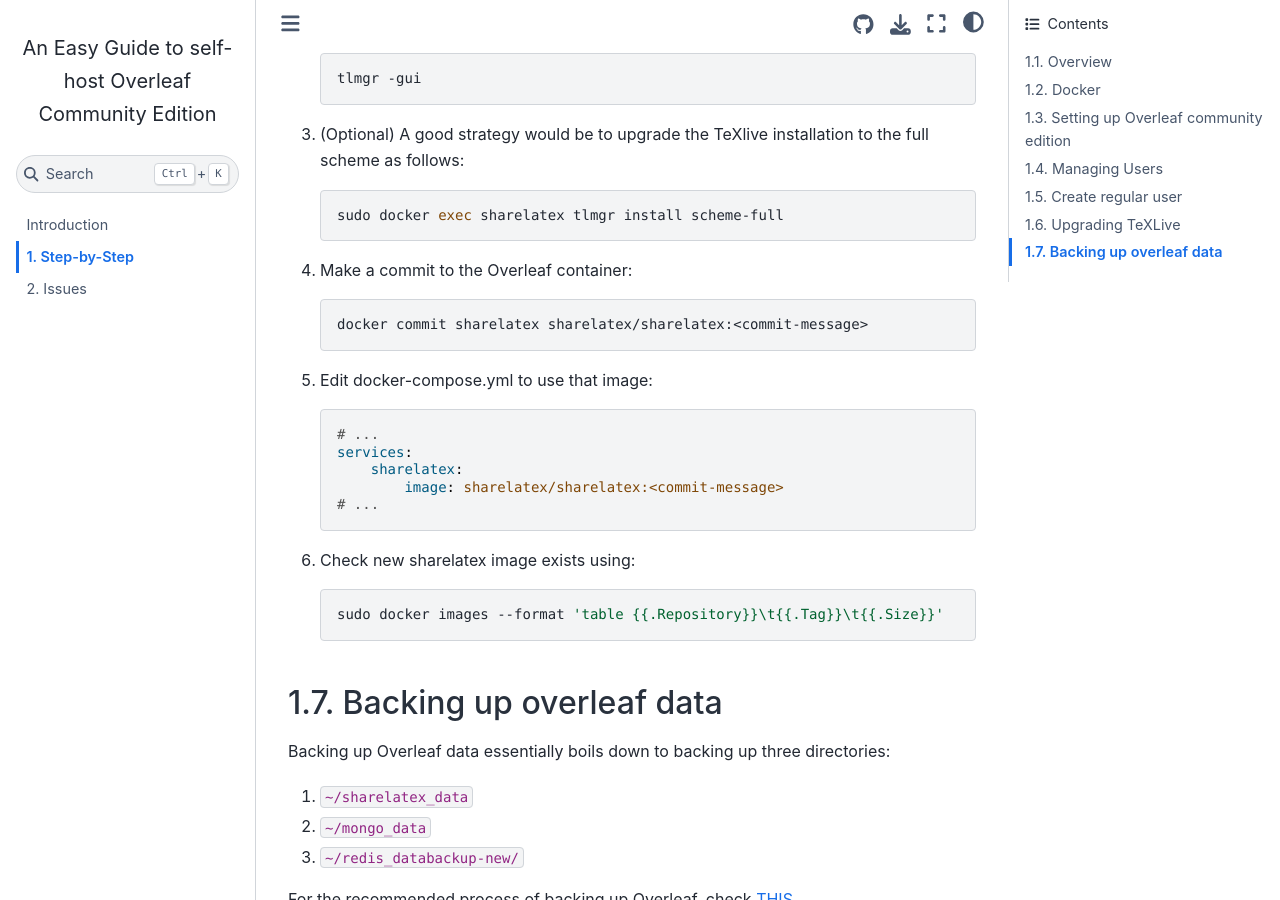
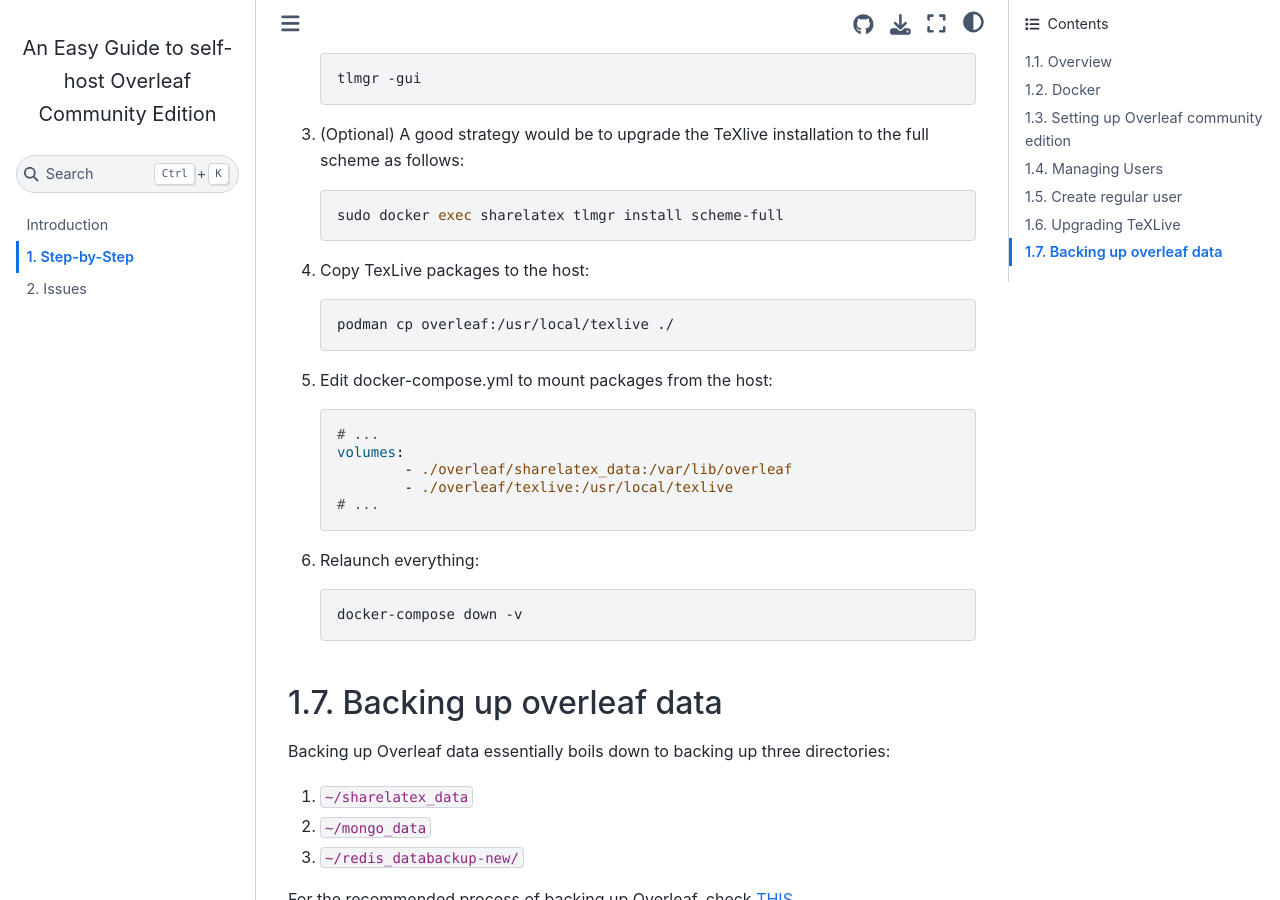
Before and after one commit to shihabkhan1/overleaf, a Jupyter Book: the page built from stepbystep.md, in a window 1280 px wide and 900 px high, scrolled down 4418 px. Built offline with Jupyter Book 1.0.4 settings and Sphinx 7.4.7 and the Sphinx Book theme 1.1.4, drawn with Linux system fonts in a browser that asks for light colours.

Commit message:
Update stepbystep.md

````diff
--- a/stepbystep.md
+++ b/stepbystep.md
@@ -190,26 +190,26 @@ Overleaf comes with TeXLive-basic preinstalled. In case you want to make any cha
     sudo docker exec sharelatex tlmgr install scheme-full
     ```
 
-4. Make a commit to the Overleaf container:
+4. Copy TexLive packages to the host:
 
     ```bash
-    docker commit sharelatex sharelatex/sharelatex:<commit-message>
+    podman cp overleaf:/usr/local/texlive ./
     ```
 
-5. Edit docker-compose.yml to use that image:
+5. Edit docker-compose.yml to mount packages from the host:
 
     ```yaml
     # ...
-    services:
-        sharelatex:
-            image: sharelatex/sharelatex:<commit-message>
+    volumes:
+            - ./overleaf/sharelatex_data:/var/lib/overleaf
+            - ./overleaf/texlive:/usr/local/texlive
     # ...
     ```
 
-6. Check new sharelatex image exists using:
+6. Relaunch everything:
 
     ```bash
-    sudo docker images --format 'table {{.Repository}}\t{{.Tag}}\t{{.Size}}'
+    docker-compose down -v
     ```
 
 ## Backing up overleaf data
````
